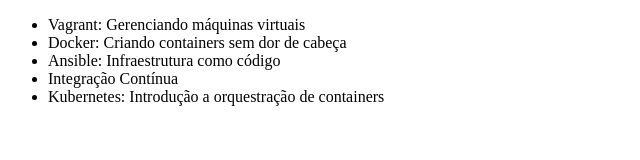
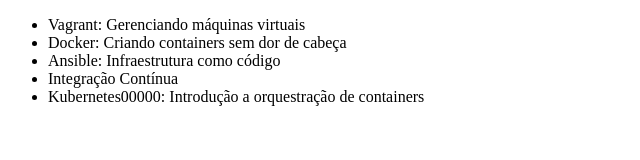
Before and after one commit to andreloliveira0216/RGit, a plain HTML site: page index.html in a window 1280 px wide. Shown: the whole page, without its empty margins (0-640 px from the left). Drawn offline with Linux system fonts and the light colour scheme.

Commit message:
alterando kubernetes

```diff
--- a/index.html
+++ b/index.html
@@ -10,7 +10,7 @@
         <li>Docker: Criando containers sem dor de cabeça</li>
         <li>Ansible: Infraestrutura como código</li>
         <li>Integração Contínua</li>
-        <li>Kubernetes: Introdução a orquestração de containers</li>
+        <li>Kubernetes00000: Introdução a orquestração de containers</li>
 
 
     </ul>
```
